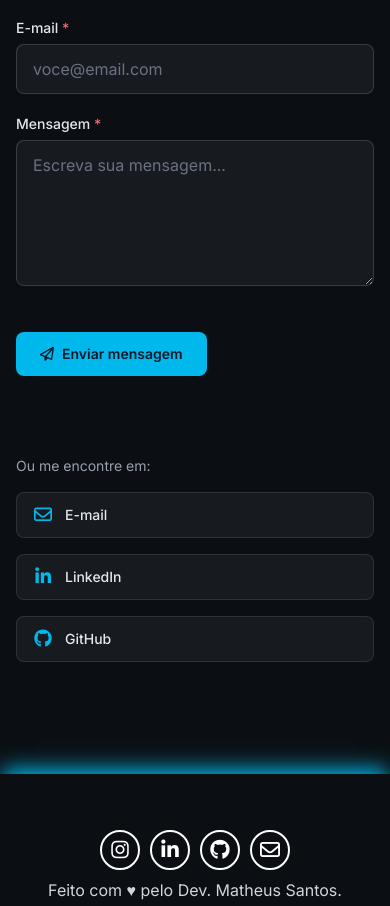
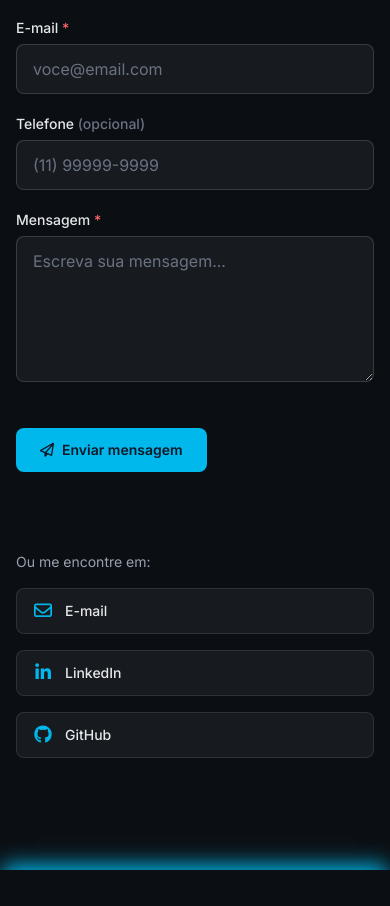
Before and after one commit to matheussantosspbr/Portfolio, a Next.js app: page / in a window 390 px wide. Shown: the part 9911-10817 px from the top of the page. Built offline with nearby package versions, Linux system fonts and the light colour scheme; no server answers.

Commit message:
feat: add optional phone field to contact form with validation

```diff
--- a/src/components/Contact.tsx
+++ b/src/components/Contact.tsx
@@ -13,7 +13,8 @@ import {
 import SectionTitle from "./SectionTitle";
 
 type Field = "name" | "email" | "message";
-type FormState = Record<Field, string>;
+// `phone` é opcional: faz parte do estado e do envio, mas não da validação.
+type FormState = Record<Field, string> & { phone: string };
 type Errors = Partial<Record<Field, string>>;
 
 // Site key pública do Turnstile (segura no client). Se ausente, o widget não
@@ -72,11 +73,11 @@ export default function Contact() {
     name: "",
     email: "",
     message: "",
+    phone: "",
   });
   const [errors, setErrors] = useState<Errors>({});
   const [status, setStatus] = useState<Status>("idle");
   const [feedback, setFeedback] = useState("");
-  // honeypot: preenchido apenas por bots (campo escondido)
   const [honeypot, setHoneypot] = useState("");
   // Turnstile
   const [turnstileToken, setTurnstileToken] = useState("");
@@ -175,7 +176,7 @@ export default function Contact() {
       if (res.ok) {
         setStatus("success");
         setFeedback("Mensagem enviada! Em breve eu retorno.");
-        setForm({ name: "", email: "", message: "" });
+        setForm({ name: "", email: "", message: "", phone: "" });
         setErrors({});
         resetTurnstile();
         return;
@@ -200,9 +201,11 @@ export default function Contact() {
     }
   };
 
-  const fieldClasses = (field: Field) =>
+  const fieldClasses = (field: Field | "phone") =>
     `w-full rounded-lg border bg-white/5 px-4 py-3 text-white placeholder:text-gray-500 transition focus:outline-none focus-visible:outline-2 focus-visible:outline-offset-2 focus-visible:outline-primary ${
-      errors[field] ? "border-red-500" : "border-white/15 focus:border-primary"
+      field !== "phone" && errors[field]
+        ? "border-red-500"
+        : "border-white/15 focus:border-primary"
     }`;
 
   return (
@@ -287,6 +290,25 @@ export default function Contact() {
 
           <div>
             <label
+              htmlFor="phone"
+              className="mb-1.5 block text-sm font-medium text-gray-200"
+            >
+              Telefone <span className="text-gray-500">(opcional)</span>
+            </label>
+            <input
+              id="phone"
+              name="phone"
+              type="tel"
+              autoComplete="tel"
+              value={form.phone}
+              onChange={handleChange}
+              className={fieldClasses("phone")}
+              placeholder="(11) 99999-9999"
+            />
+          </div>
+
+          <div>
+            <label
               htmlFor="message"
               className="mb-1.5 block text-sm font-medium text-gray-200"
             >
@@ -315,7 +337,6 @@ export default function Contact() {
             )}
           </div>
 
-          {/* Honeypot: escondido de humanos; bots tendem a preencher. */}
           <input
             type="text"
             name="website"
```
Also changed, not shown: 1 other file (tests, documents, lock files or other folders).
